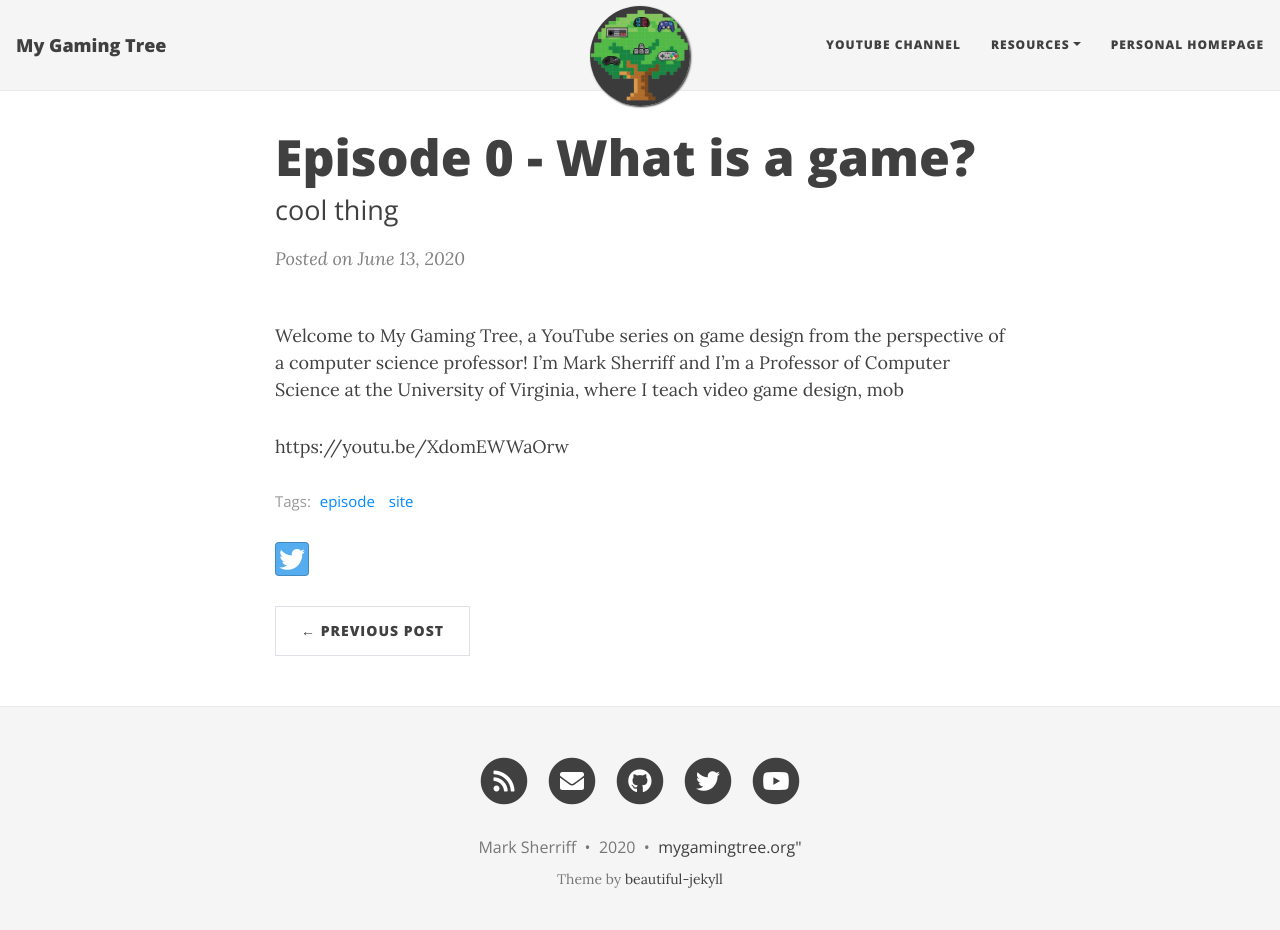
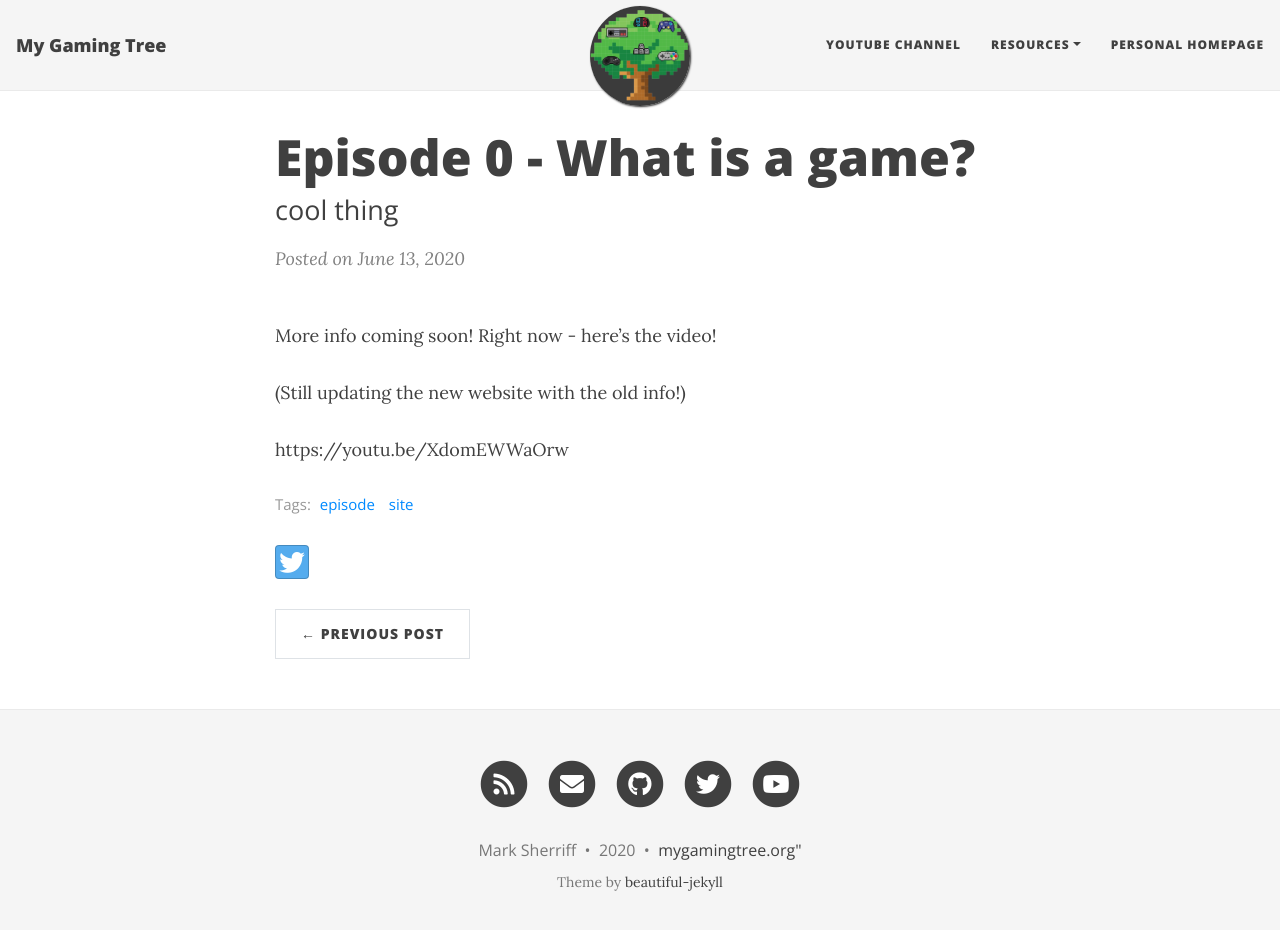
Before and after one commit to marksherriff/mygamingtree.org, a Jekyll site: the page built from _posts/2020-06-13-episode0-what-is-a-game.md, in a window 1280 px wide and 943 px high. Shown: the top 930 px of the window. Built offline with Jekyll 4.4.1, drawn with Linux system fonts in a browser that asks for light colours; nearby versions of some CDN libraries.

Commit message:
episode 0 update test

```diff
--- a/_posts/2020-06-13-episode0-what-is-a-game.md
+++ b/_posts/2020-06-13-episode0-what-is-a-game.md
@@ -5,6 +5,8 @@
 tags: [episode, site]
 ---
 
-Welcome to My Gaming Tree, a YouTube series on game design from the perspective of a computer science professor!  I'm Mark Sherriff and I'm a Professor of Computer Science at the University of Virginia, where I teach video game design, mob
+More info coming soon!  Right now - here's the video!
+
+(Still updating the new website with the old info!)
 
 https://youtu.be/XdomEWWaOrw
```
